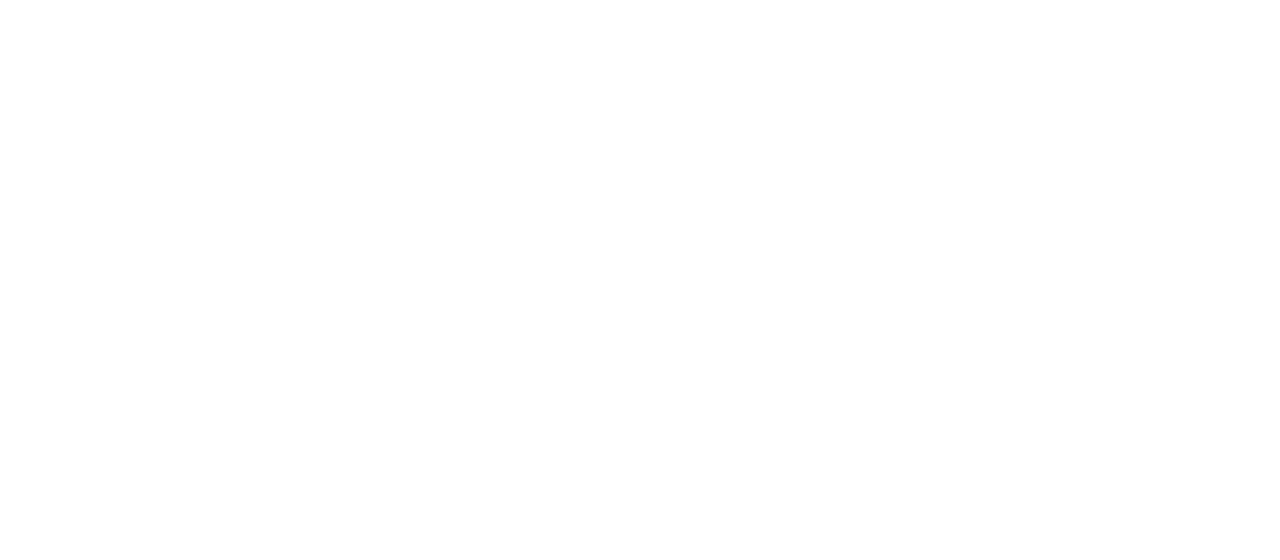
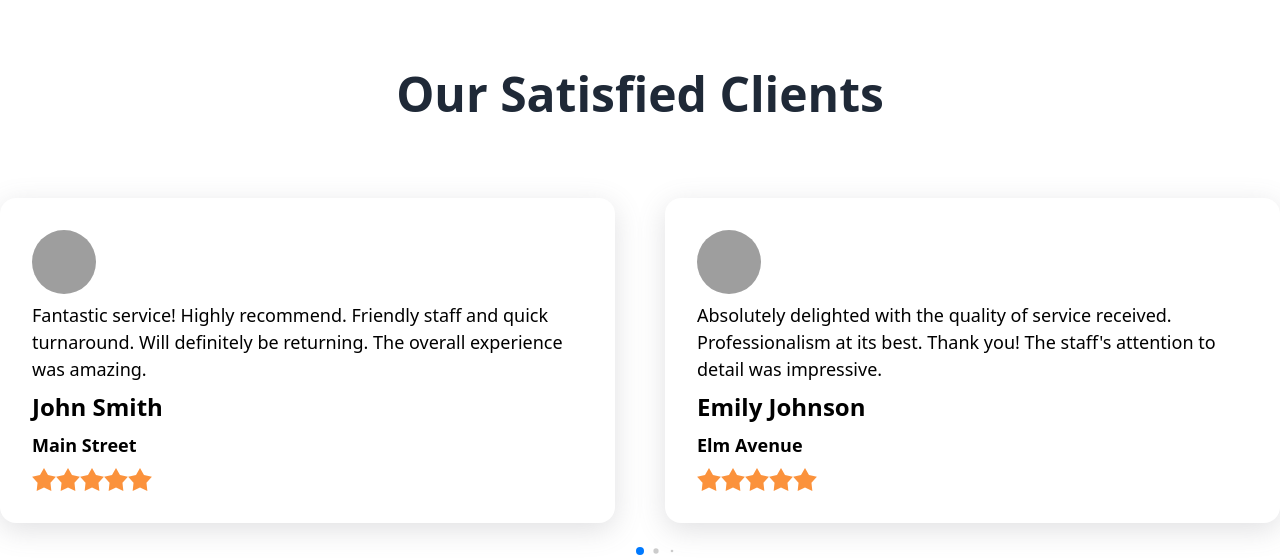
Before and after one commit to developersajadur/Client-Side-Volunteer-Management-Website-by-react, a React (Vite) app: page / in a window 1280 px wide. Shown: the part 1350-1910 px from the top of the page. Before the commit the page ends 1340 px from the top, so only its background shows below. Built offline with nearby package versions, Linux system fonts and the light colour scheme; no server answers; grey boxes are pictures that could not be loaded.

Commit message:
add review section on homepage

```diff
--- /dev/null
+++ b/public/reviews.json
@@ -0,0 +1,59 @@
+
+[
+  {
+    "id": 1,
+    "client_name": "John Smith",
+    "address": "Main Street",
+    "img": "john_smith.jpg",
+    "review": "Fantastic service! Highly recommend. Friendly staff and quick turnaround. Will definitely be returning. The overall experience was amazing."
+  },
+  {
+    "id": 2,
+    "client_name": "Emily Johnson",
+    "address": "Elm Avenue",
+    "img": "emily_johnson.jpg",
+    "review": "Absolutely delighted with the quality of service received. Professionalism at its best. Thank you! The staff's attention to detail was impressive."
+  },
+  {
+    "id": 3,
+    "client_name": "Michael Brown",
+    "address": "Oak Street",
+    "img": "michael_brown.jpg",
+    "review": "Exemplary service. Courteous and efficient. Couldn't have asked for better. Will definitely recommend to friends. The service team's dedication to customer satisfaction was evident."
+  },
+  {
+    "id": 4,
+    "client_name": "Sarah Davis",
+    "address": "Pine Street",
+    "img": "sarah_davis.jpg",
+    "review": "Incredible experience! From start to finish, everything was smooth. Kudos to the team! The service exceeded my expectations in every way."
+  },
+  {
+    "id": 5,
+    "client_name": "David Martinez",
+    "address": "Cedar Avenue",
+    "img": "david_martinez.jpg",
+    "review": "Superb service. Friendly and knowledgeable staff. Highly satisfied with the outcome. The service team's professionalism and expertise were evident."
+  },
+  {
+    "id": 6,
+    "client_name": "Jessica Wilson",
+    "address": "Maple Street",
+    "img": "jessica_wilson.jpg",
+    "review": "Exceptional service! The staff went above and beyond to ensure everything was perfect. Will definitely return. I was thoroughly impressed by the level of care."
+  },
+  {
+    "id": 7,
+    "client_name": "Christopher Lee",
+    "address": "Birch Street",
+    "img": "christopher_lee.jpg",
+    "review": "Outstanding service! Timely and professional. Can't thank them enough. The service team's efficiency and professionalism were exceptional."
+  },
+  {
+    "id": 8,
+    "client_name": "Amanda Taylor",
+    "address": "Spruce Avenue",
+    "img": "amanda_taylor.jpg",
+    "review": "Impressed with the level of service. Polite and efficient staff. Highly recommended. The service team's dedication to excellence was evident."
+  }
+]
--- a/src/Components/Home.jsx
+++ b/src/Components/Home.jsx
@@ -1,5 +1,6 @@
 import Banner from "./HomePage/Banner";
 import HomeJobPost from "./HomePage/HomeJobPost";
+import Reviews from "./HomePage/Reviews";
 
 
 
@@ -8,6 +9,7 @@
         <div>
             <Banner></Banner>
             <HomeJobPost></HomeJobPost>
+            <Reviews></Reviews>
         </div>
     );
 };
--- a/src/Components/HomePage/Banner.jsx
+++ b/src/Components/HomePage/Banner.jsx
@@ -21,7 +21,10 @@
           slidesPerView={1}
           spaceBetween={30}
           centeredSlides={true}
-          pagination={true}
+          pagination={{
+            clickable: true,
+          }}
+
           loop={true}
           mousewheel={true}
           autoplay={{ delay: 4500, disableOnInteraction: false }}
--- /dev/null
+++ b/src/Components/HomePage/Reviews.jsx
@@ -0,0 +1,88 @@
+import 'swiper/css';
+import 'swiper/css/effect-coverflow';
+import 'swiper/css/pagination';
+import { Swiper, SwiperSlide } from 'swiper/react';
+import { Autoplay, Pagination, Keyboard,FreeMode } from 'swiper/modules';
+import { useEffect, useState } from 'react';
+import useAuth from '../../Hooks/useAuth';
+
+const Reviews = () => {
+    const {user} = useAuth();
+    const [reviews, setReviews] = useState([]);
+
+    useEffect(() => {
+        fetch("reviews.json")
+        .then(res => res.json())
+        .then(data => setReviews(data))
+    },[]);
+
+    return (
+        <div className="mt-20 flex flex-col justify-center">
+             <h1 className="text-2xl lg:text-5xl mb-10 font-bold text-center">Our Satisfied Clients</h1>
+             <div className="">
+             <Swiper
+        spaceBetween={30}
+        breakpoints={{
+            480: {
+                slidesPerView: 1,
+                spaceBetween: 40
+            },
+            640: {
+                slidesPerView: 1,
+                spaceBetween: 50
+            },
+            720:{
+                slidesPerView: 2,
+                spaceBetween: 50
+            }
+        }}
+
+        freeMode={true}
+        pagination={{
+          dynamicBullets: true,
+        }}
+        loop={true}
+        autoplay={{
+          delay: 9000,
+          disableOnInteraction: false,
+        }}
+        keyboard={true}
+        modules={[FreeMode, Pagination,Keyboard, Autoplay]}
+        className="mySwiper "
+        >
+             {
+             Array.isArray(reviews) && reviews?.map(testimonial =>
+                <SwiperSlide
+                key={testimonial.id}
+                >
+                <div className="card my-10 review-card w-full text-start bg-white text-black">
+                            <div className="card-body">
+                            <div className="avatar">
+                            <div className="w-16 rounded-full">
+                              <img src={user?.photoURL || "/user-img.png"}/>
+                            </div>
+                          </div>
+                          <p>{testimonial.review}</p>
+                              <h2 className="card-title text-2xl font-bold">{testimonial.client_name}</h2>
+                              <h5 className='text-lg font-semibold'>{testimonial.address}</h5>
+                              <div className="rating">
+                            <input type="radio" name="rating-2" className="mask mask-star-2 bg-orange-400" />
+                            <input type="radio" name="rating-2" className="mask mask-star-2 bg-orange-400"  />
+                            <input type="radio" name="rating-2" className="mask mask-star-2 bg-orange-400" />
+                            <input type="radio" name="rating-2" className="mask mask-star-2 bg-orange-400" />
+                            <input type="radio" name="rating-2" className="mask mask-star-2 bg-orange-400" checked/>
+                          </div>
+
+                            </div>
+                          </div>
+                </SwiperSlide>
+            )
+        }
+        </Swiper>
+             </div>
+
+        </div>
+    );
+};
+
+export default Reviews;
--- a/src/Components/NeedVolunteer/FlexMenuCard.jsx
+++ b/src/Components/NeedVolunteer/FlexMenuCard.jsx
@@ -33,7 +33,7 @@
             <h4 className="font-bold">Vacancy: {volunteersNeeded}</h4>
         </td>
         <th>
-        <Link
+             <Link
               to={`/volunteer-details/${_id}`}
               className=" text-white px-6 py-2 rounded-lg font-semibold bg-[#FF5528]"
             >
--- a/src/Components/NeedVolunteer/VolunteerPostCard.jsx
+++ b/src/Components/NeedVolunteer/VolunteerPostCard.jsx
@@ -13,7 +13,7 @@
   } = volunteer;
   return (
     <div>
-      <div className="card w-96 border border-[#FF5528]">
+      <div className="card lg:w-96 border border-[#FF5528]">
         <figure className="px-2 pt-2 relative">
           <div className="bg-[#FF5528] px-4 py-1 top-2 right-2 font-semibold rounded-bl-xl  text-white absolute">
             Vacancy {volunteersNeeded}
```
